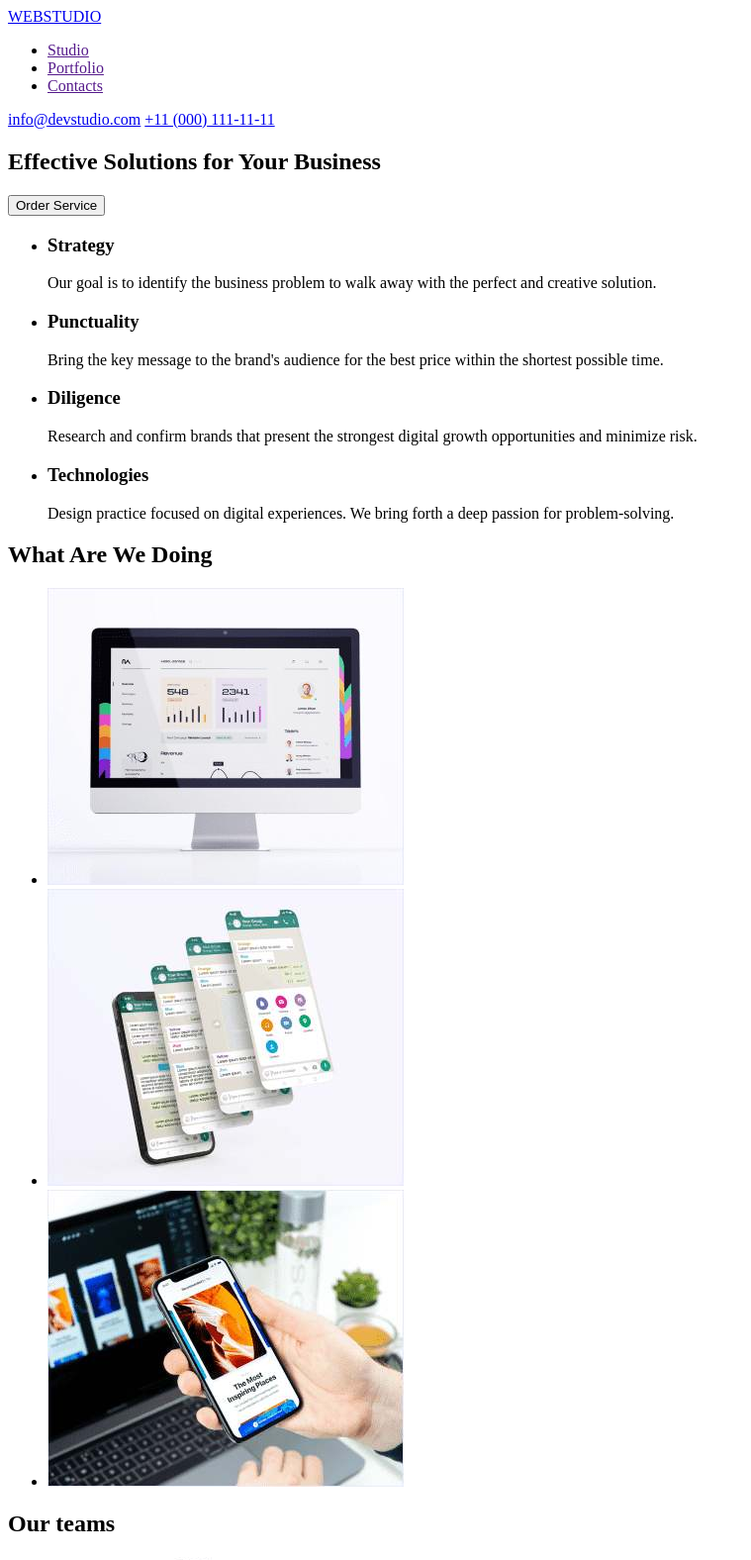
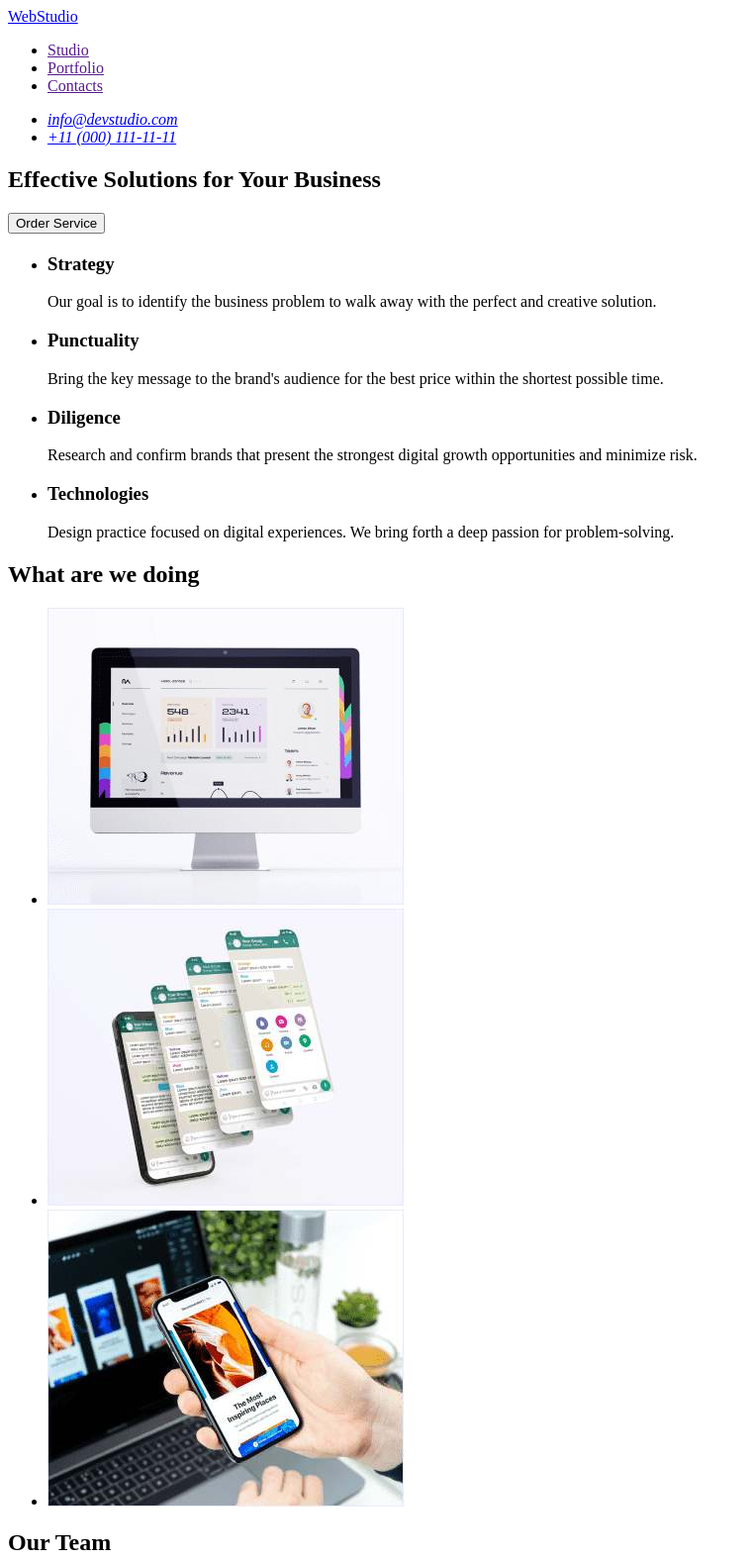
Before and after one commit to Zyamileva/goit-markup-hw-01, a plain HTML site: page index.html in a window 1280 px wide. Shown: the top 1576 px of the page at 99% size, without its empty margins (0-759 px from the left). Drawn offline with Linux system fonts and the light colour scheme.

Commit message:
first change

```diff
--- a/index.html
+++ b/index.html
@@ -8,7 +8,7 @@
     <body>
         <header>
             <nav>
-                <a href="/">WEBSTUDIO</a>
+                <a href="./index.html">WebStudio</a>
                 <ul>
                     <li><a href="">Studio</a></li>
                     <li><a href="">Portfolio</a></li>
@@ -16,8 +16,16 @@
                 </ul>
             </nav>
 
-            <a href="mailto:info@devstudio.com">info@devstudio.com</a>
-            <a href="tel:+110001111111">+11 (000) 111-11-11</a>
+            <address>
+                <ul>
+                    <li>
+                        <a href="mailto:info@devstudio.com">info@devstudio.com</a>
+                    </li>
+                    <li>
+                        <a href="tel:+110001111111">+11 (000) 111-11-11</a>
+                    </li>
+                </ul>
+            </address>
         </header>
 
         <main>
@@ -27,6 +35,7 @@
             </section>
 
             <section>
+                <h2></h2>
                 <ul>
                     <li>
                         <h3>Strategy</h3>
@@ -48,22 +57,22 @@
             </section>
 
             <section>
-                <h2>What Are We Doing</h2>
+                <h2>What are we doing</h2>
                 <ul>
                     <li>
-                        <a href="" target="_blank"><img src="./images/img_1.jpg" width="360" height="300" alt="Analytics"/></a>
+                        <img src="./images/img_1.jpg" width="360" height="300" alt="Analytics"/>
                     </li>
                     <li>
-                        <a href="" target="_blank"><img src="./images/img_2.jpg" width="360" height="300" alt="Message"/></a>
+                        <img src="./images/img_2.jpg" width="360" height="300" alt="Message"/>
                     </li>
                     <li>
-                        <a href="" target="_blank"><img src="./images/img_3.jpg" width="360" height="300" alt="News"/></a>
+                        <img src="./images/img_3.jpg" width="360" height="300" alt="News"/>
                     </li>
                 </ul>
             </section>
 
             <section>
-                <h2>Our teams</h2>
+                <h2>Our Team</h2>
                 <ul>
                     <li>
                         <img src="./images/Team_Card_1.jpg" width="264" height="260" alt="Mark Guerrero"/>
@@ -73,7 +82,7 @@
                     <li>
                         <img src="./images/Team_Card_2.jpg" width="264" height="260" alt="Tom Ford"/>
                         <h3>Tom Ford</h3>
-                        <p>Fronted Developer</p>
+                        <p>Frontend Developer</p>
                     </li>
                     <li>
                         <img src="./images/Team_Card_3.jpg" width="264" height="260" alt="Camila Garcia"/>
@@ -89,7 +98,7 @@
             </section>
         </main>
         <footer>
-            <a href="/">WEBSTUDIO</a>
+            <a href="./index.html">WebStudio</a>
             <p>Increase the flow of customers and sales for your business with digital marketing & growth solutions.</p>
         </footer>
     </body>
```
